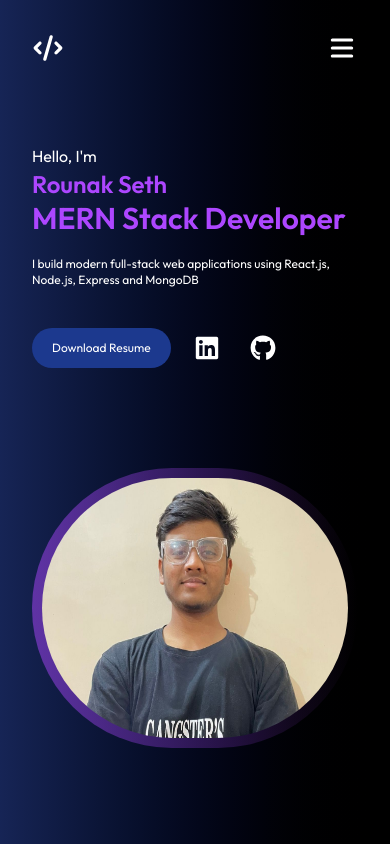
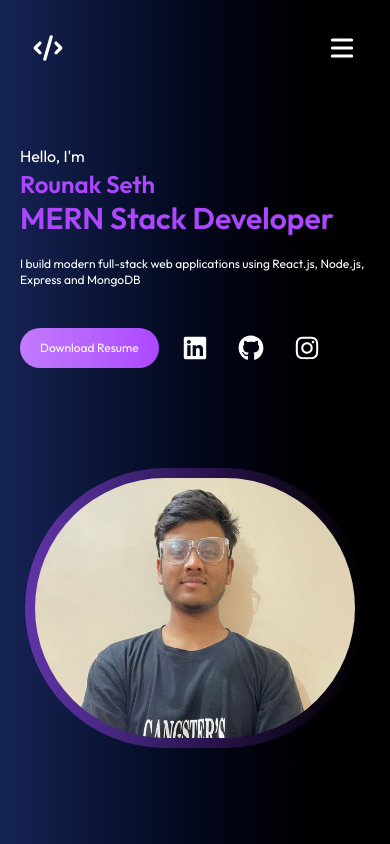
Before and after one commit to rounakseth0705/My-Portfolio, a React (Vite) app in the folder portfolio/: page / in a window 390 px wide. Shown: the top 844 px of the page. Built offline with nearby package versions, Linux system fonts and the light colour scheme; a web font is replaced by a local one.

Commit message:
Add footer

```diff
--- a/portfolio/src/App.jsx
+++ b/portfolio/src/App.jsx
@@ -6,6 +6,7 @@ import Home from "./components/Home.jsx";
 import Projects from "./components/Projects.jsx";
 import Services from "./components/Services.jsx";
 import Skills from "./components/Skills.jsx";
+import Footer from "./components/Footer.jsx";
 
 const App = () => {
     return(
@@ -18,6 +19,7 @@ const App = () => {
             <Services/>
             <Achievements/>
             <Contact/>
+            <Footer/>
         </>
     )
 }
--- /dev/null
+++ b/portfolio/src/components/Footer.jsx
@@ -0,0 +1,34 @@
+import linkedinIcon from "../assets/linkedinIcon.svg";
+import gitHubIcon from "../assets/gitHubIcon.svg";
+import instagramIcon from "../assets/instagramIcon.svg";
+import { Link } from "react-scroll";
+
+const Footer = () => {
+    return(
+        <div className="flex flex-col justify-center items-center bg-slate-950 pb-10 px-8 md:px-15 lg:px-12 xl:px-20">
+            <h1 className="text-purple-500 font-semibold text-2xl">Rounak Seth</h1>
+            <div className="flex flex-wrap justify-center items-center text-white mt-5 gap-5 sm:gap-8 md:gap-9.5 lg:gap-15 xl:gap-20">
+                <Link to="home" smooth={true} duration={500} className="cursor-pointer text-sm sm:text-base">Home</Link>
+                <Link to="about" smooth={true} duration={500} className="cursor-pointer text-sm sm:text-base">About</Link>
+                <Link to="skills" smooth={true} duration={500} className="cursor-pointer text-sm sm:text-base">Skills</Link>
+                <Link to="projects" smooth={true} duration={500} className="cursor-pointer text-sm sm:text-base">Projects</Link>
+                <Link to="services" smooth={true} duration={500} className="cursor-pointer text-sm sm:text-base">Services</Link>
+                <Link to="achievements" smooth={true} duration={500} className="cursor-pointer text-sm sm:text-base">Achievements</Link>
+            </div>
+            <span className="flex justify-between items-center gap-10 pt-5">
+                <a href="https://www.linkedin.com/in/rounakseth" target="_main">
+                    <img src={linkedinIcon} alt="linkedinIcon" className="w-8 h-8 cursor-pointer md:w-10 md:h-10"/>
+                </a>
+                <a href="https://github.com/rounakseth0705" target="_main">
+                    <img src={gitHubIcon} alt="gitHubIcon" className="w-8 h-8 cursor-pointer md:w-10 md:h-10"/>
+                </a>
+                <a href="https://www.instagram.com/beingrounakkk/" target="_main">
+                    <img src={instagramIcon} alt="instagramIcon" className="w-8 h-8 cursor-pointer md:w-10 md:h-10"/>
+                </a>
+            </span>
+            <h1 className="text-white pt-5 text-sm sm:text-base">© 2026 Rounak Seth. All rights reserved.</h1>
+        </div>
+    )
+}
+
+export default Footer;
--- a/portfolio/src/components/Home.jsx
+++ b/portfolio/src/components/Home.jsx
@@ -6,11 +6,12 @@ import codeIcon from "../assets/codeIcon.svg";
 import myPhoto from "../assets/photo.jpeg";
 import gitHubIcon from "../assets/gitHubIcon.svg";
 import linkedinIcon from "../assets/linkedinIcon.svg";
+import instagramIcon from "../assets/instagramIcon.svg";
 
 const Home = () => {
     const [isMenuClicked, setIsMenuClicked] = useState(false);
     return(
-        <div className="bg-linear-to-r from-blue-950 to-black h-screen">
+        <div name="home" className="bg-linear-to-r from-blue-950 to-black h-screen">
             <div className="flex justify-between items-center py-8 text-white px-8 md:py-12 md:px-15 lg:px-12 xl:px-20">
                 <img src={codeIcon} alt="codeIcon" className="w-8 h-8"/>
                 <span className="hidden text-sm sm:flex sm:justify-between sm:items-center sm:gap-6 md:gap-10 lg:gap-15 xl:gap-20">
@@ -31,7 +32,7 @@ const Home = () => {
                     <Link to="contact" smooth={true} duration={500} className="my-6 mx-15 cursor-pointer">Contact Me</Link>
                 </div>
             </div>
-            <div className="flex flex-col justify-between items-center gap-25 py-12 px-8 sm:py-16 md:py-18 md:gap-20 lg:items-start lg:gap-0 lg:flex-row lg:py-20 md:px-15 lg:px-12 xl:py-20 xl:px-20">
+            <div className="flex flex-col justify-between items-center gap-25 py-12 px-5 sm:py-16 md:py-18 md:gap-20 lg:items-start lg:gap-0 lg:flex-row lg:py-20 md:px-15 lg:px-12 xl:py-20 xl:px-20">
                 <div className="text-white">
                     <div className="mb-10 lg:mb-15">
                         <h1 className="sm:text-2xl lg:text-3xl">Hello, I'm</h1>
@@ -40,13 +41,16 @@ const Home = () => {
                         <h1 className="pt-5 text-xs sm:text-sm md:text-base">I build modern full-stack web applications using React.js, Node.js, Express and MongoDB</h1>
                     </div>
                     <span className="flex flex-row justify-start items-center gap-5 lg:flex-col lg:justify-center lg:items-start">
-                        <a href="/resume.pdf" download="rounak-Seth-Resume.pdf" className="bg-blue-900 py-3 px-5 rounded-3xl cursor-pointer hover:bg-blue-800 transition-all duration-400 ease-in-out text-xs sm:text-sm md:text-base">Download Resume</a>
+                        <a href="/resume.pdf" download="rounak-Seth-Resume.pdf" className="bg-linear-to-r from-purple-400 to-purple-500 py-3 px-5 rounded-3xl cursor-pointer hover:bg-blue-800 transition-all duration-400 ease-in-out text-xs sm:text-sm md:text-base">Download Resume</a>
                         <span className="flex justify-start items-center gap-6 sm:gap-8">
                             <a href="https://www.linkedin.com/in/rounakseth" target="_main">
                                 <img src={linkedinIcon} alt="linkedinIcon" className="w-8 h-8 cursor-pointer md:w-10 md:h-10"/>
                             </a>
                             <a href="https://github.com/rounakseth0705" target="_main">
                                 <img src={gitHubIcon} alt="gitHubIcon" className="w-8 h-8 cursor-pointer md:w-10 md:h-10"/>
+                            </a>
+                            <a href="https://www.instagram.com/beingrounakkk/" target="_main">
+                                <img src={instagramIcon} alt="instagramIcon" className="w-8 h-8 cursor-pointer md:w-10 md:h-10"/>
                             </a>
                         </span>
                     </span>
```
Also changed, not shown: portfolio/src/assets/instagramIcon.svg (added).
